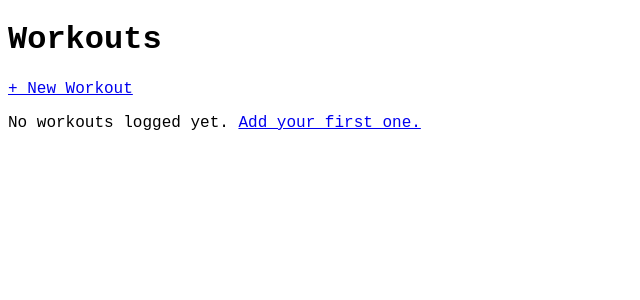
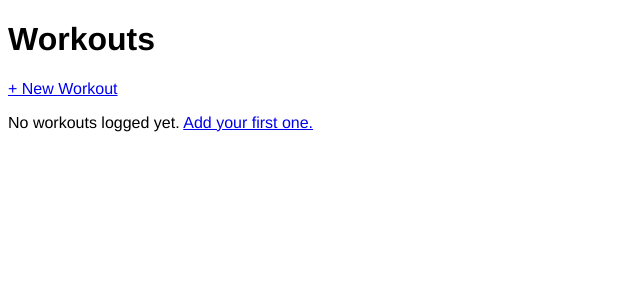
Before and after one commit to jranft/workout-tracker, a Flask app: page / in a window 1280 px wide. Shown: the top 300 px of the page, without its empty margins (0-640 px from the left). Run offline with Flask 3, Linux system fonts and the light colour scheme; data that the repository does not hold is empty.

Commit message:
Revert "Merge refine/01KSZN5QGZB85C3V3AP89TBJWV into main: change the font to courier"
This reverts commit eba50eb9a4652242e9fca9a142eaba66f253222e, reversing
changes made to 137dc31f2a6a1a728391fe1981b8a0a19d534eaf.

```diff
--- a/templates/edit.html
+++ b/templates/edit.html
@@ -6,7 +6,7 @@
   <meta name="color-scheme" content="light">
   <title>Edit Workout</title>
   <style>
-    body { font-family: "Courier New", Courier, monospace; }
+    body { font-family: "Helvetica Neue", Helvetica, Arial, sans-serif; }
     .field-group { display: none; }
     .field-group.active { display: table-row-group; }
     td:first-child { text-align: right; font-weight: bold; padding-right: 12px; white-space: nowrap; }
--- a/templates/home.html
+++ b/templates/home.html
@@ -6,7 +6,7 @@
   <meta name="color-scheme" content="light">
   <title>Workout Tracker</title>
   <style>
-    body { font-family: "Courier New", Courier, monospace; }
+    body { font-family: "Helvetica Neue", Helvetica, Arial, sans-serif; }
     .table-scroll { overflow: auto; max-height: 80vh; }
     table { border-collapse: collapse; }
     th, td { border: 1px solid black; padding: 4px 8px; white-space: nowrap; }
--- a/templates/index.html
+++ b/templates/index.html
@@ -6,7 +6,7 @@
   <meta name="color-scheme" content="light">
   <title>Workout Tracker</title>
   <style>
-    body { font-family: "Courier New", Courier, monospace; }
+    body { font-family: "Helvetica Neue", Helvetica, Arial, sans-serif; }
     .field-group { display: none; }
     .field-group.active { display: table-row-group; }
     td:first-child { text-align: right; font-weight: bold; padding-right: 12px; white-space: nowrap; }
```
